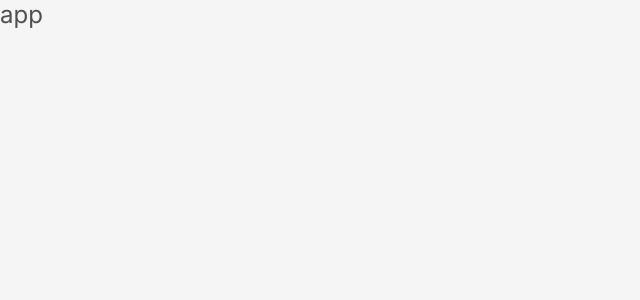
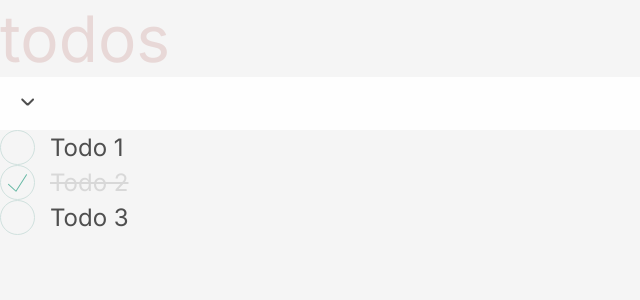
Before and after one commit to Alex-Nicalace/todos-mindbox, a React (Vite) app: page / in a window 1280 px wide. Shown: the top 300 px of the page, without its empty margins (0-640 px from the left). Built offline with nearby package versions, Linux system fonts and the light colour scheme.

Commit message:
feat(app): connect Providers and render TodosPage

```diff
--- a/src/app/App.tsx
+++ b/src/app/App.tsx
@@ -1,7 +1,16 @@
+import { Providers } from 'app/providers';
+import { TodosPage } from 'pages/todosPage';
+
 import './styles/index.scss';
 
 function App() {
-  return <div className="app light">app</div>;
+  return (
+    <Providers>
+      <div className="app light">
+        <TodosPage />
+      </div>
+    </Providers>
+  );
 }
 
 export default App;
```
